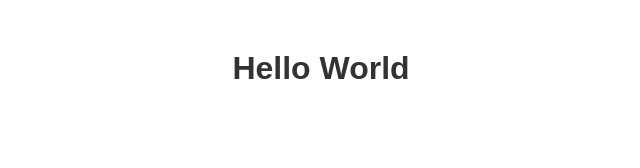
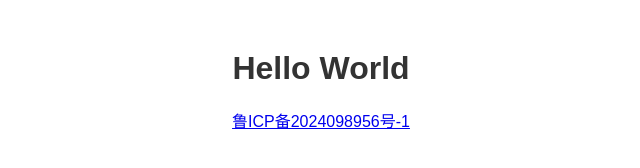
Before and after one commit to HanYaodong/homepage, a plain HTML site: page www/index.html in a window 1280 px wide. Shown: the whole page, without its empty margins (319-959 px from the left). Drawn offline with Linux system fonts and the light colour scheme.

Commit message:
Add ICP info

```diff
--- a/www/index.html
+++ b/www/index.html
@@ -20,6 +20,9 @@
 
 <body>
     <h1>Hello World</h1>
+    <footer>
+        <a href="https://beian.miit.gov.cn/" target="_blank">鲁ICP备2024098956号-1</a>
+    </footer>
 </body>
 
 </html>
```
